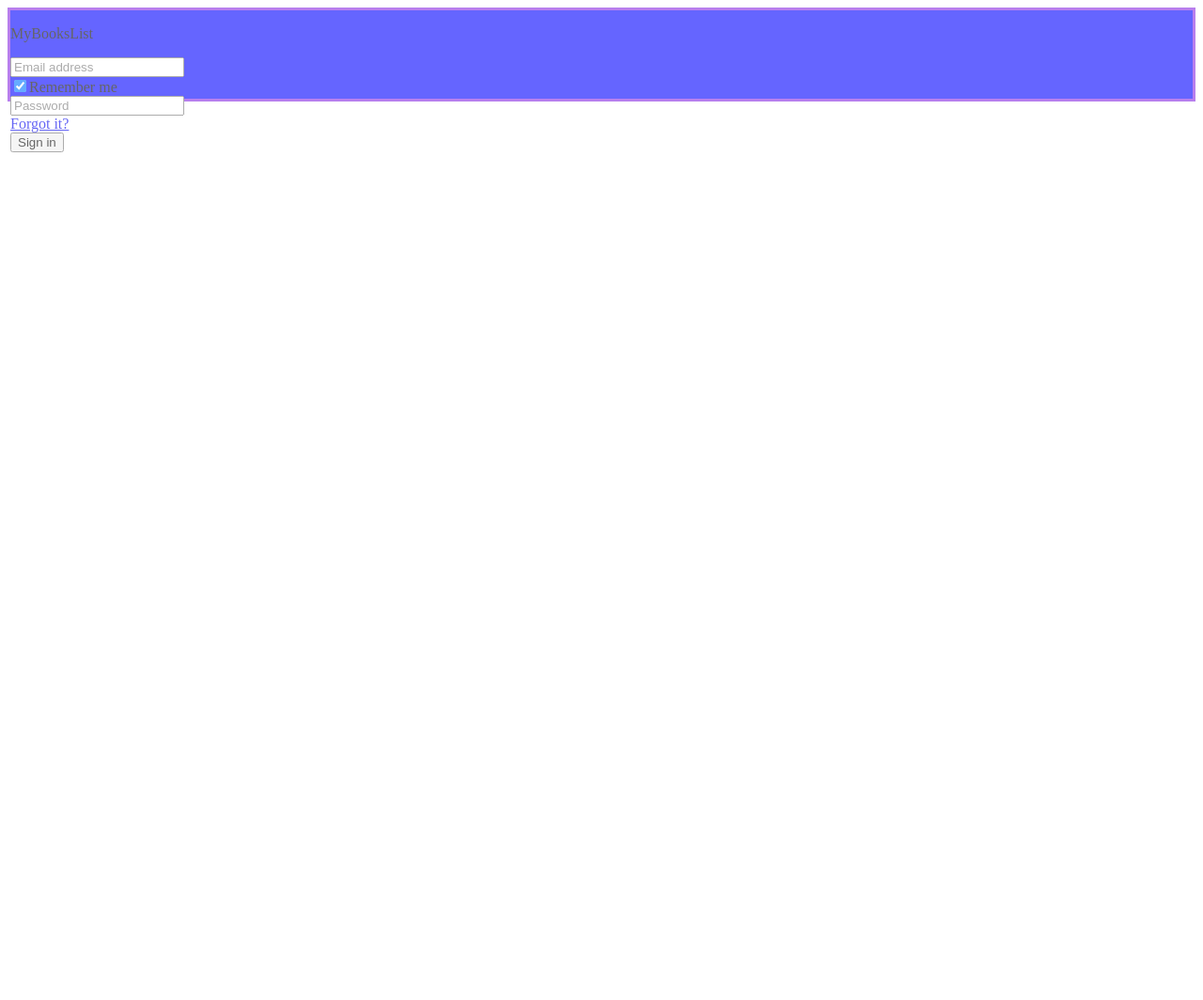
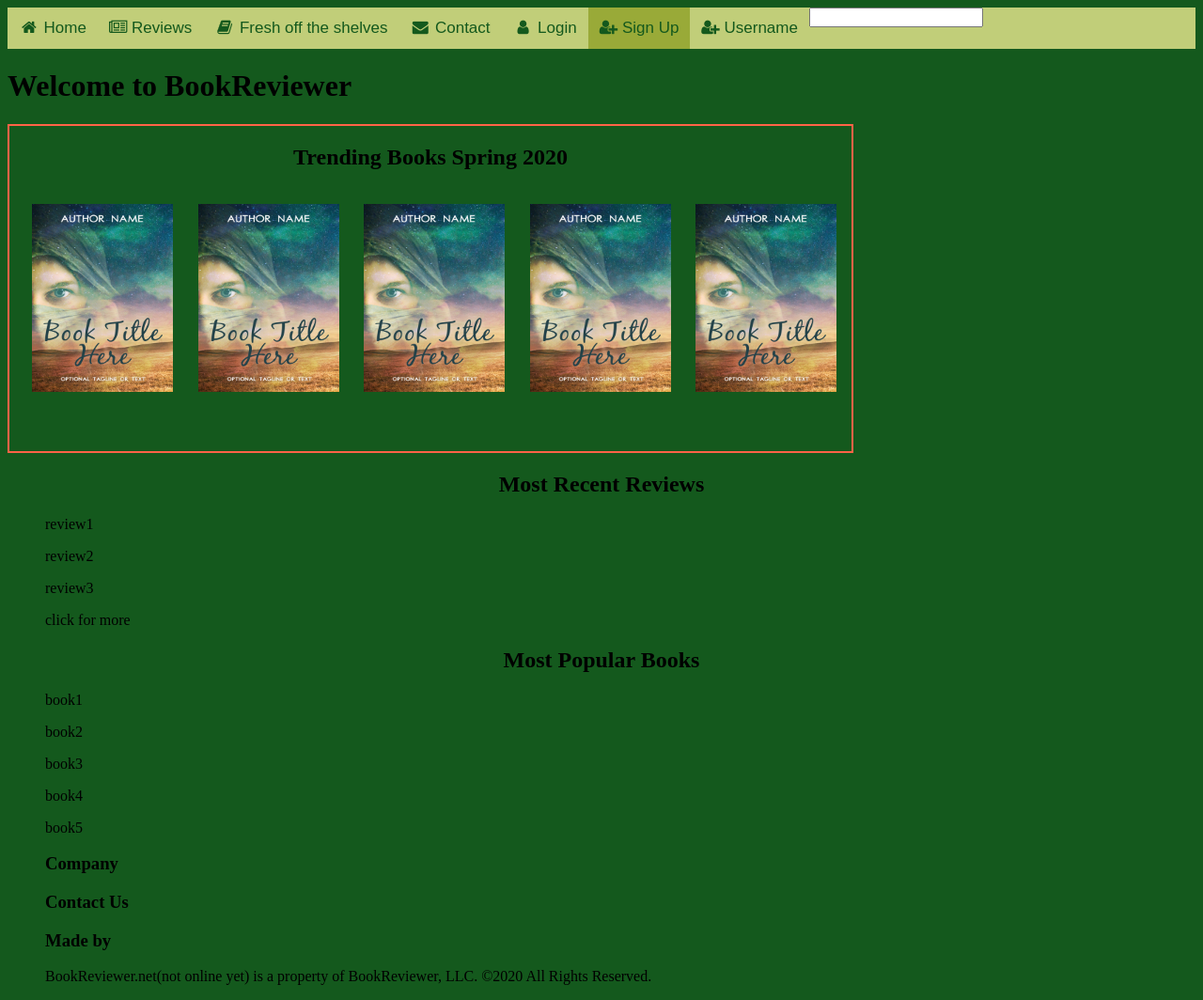
Before and after one commit to AzdHyperman/Proiect-Tehnologii-Web, a PHP site: page /home.html in a window 1280 px wide. Shown: the whole page at 94% size. Before the commit the page ends 162 px from the top, so only its background shows below. Run offline with PHP 8.4, Linux system fonts and the light colour scheme.

Commit message:
Added The NavBar and working on Body

```diff
--- a/home.css
+++ b/home.css
@@ -1,17 +1,34 @@
-.topper
-{   border-style: solid;
+
+/*css for divs*/
+body
+{
+    background-color:#14591D;
+}
+div.topBooks
+{border-style:solid;
     box-sizing: border-box;
+    border-width: 2px;
 
-    border-color: blueviolet;
-    border-width: 3px;
-    height: 100px;
-    background-color: blue;
-    opacity:60%;
+    border-color: tomato;
+    width: 900px;
+    height: 350px;
 
 }
-.formBox{
-
-   position: relative;
-   fill-opacity: 100%;
+.List-trending
+{
+    display:flex;
+    justify-content:space-between;
+    flex-direction: row;
+    margin-left: -1em;
+    margin-right: 1em;
+}
+/*titluri*/
+h2{
+    text-align: center;
+}
+img
+{
+    width: 150px;
+    height: 200px;
 
 }
--- a/home.html
+++ b/home.html
@@ -3,36 +3,69 @@
 <head>
 <title></title>
 <link rel="stylesheet" type="text/css" href="home.css">
+<link rel="stylesheet" type="text/css" href="./style/navbar.css">
+<link rel="stylesheet" type="text/css" href="./style/navbar700.css">
+<!-- libraria pentru icon-urile de la meniu: font-awesome.min.css -->
+<link rel="stylesheet" href="https://cdnjs.cloudflare.com/ajax/libs/font-awesome/4.7.0/css/font-awesome.min.css">
 
     </head>
 
 <body>
     <!-- Login/Register/Button to homepage -->
-    <div class="topper">
-      <p>MyBooksList</p>
-    <form name="sign_in" id="sign_in"  accept-charset="UTF-8" method="post"><input name="utf8" type="hidden" value="✓"><input type="hidden" name="authenticity_token" value="7RZDYGDnLd3PV6vQVz1dNZ2+g3bUlMm0+U9THFw6hqNJbeiNc8TofFKgbCcyveUkYcWHw2fgYgHupGfDYQq6mQ==">
+    <div class="navbar">
+      <a class="#" href="#"><i class="fa fa-fw fa-home"></i> Home</a>
+      <a class="#" href="#"><i class="fa fa-newspaper-o"></i> Reviews</a>
+      <a class="#" href="#"><i class="fa fa-fw fa-book"></i> Fresh off the shelves</a>
+      <a class="#" href="#"><i class="fa fa-fw fa-envelope"></i> Contact</a>
+      <a class="#" href="#"><i class="fa fa-fw fa-user"></i> Login</a>
+      <a class="active" href="signUp.html"><i class="fa fa-user-plus" ></i> Sign Up</a>
+      <!-- A round icon with user profile and a little menu of login and logout -->
+      <input type="text" class="searchButton">
+      <a class="UserProfile" position="right" href="#"><i class="fa fa-user-plus" ></i> Username</a>
 
-        <div class="formBox">
-          <input id="userSignInFormEmail" type="email" name="user[email]" aria-label="Email address" placeholder="Email address">
-          <br>
-          <input type="checkbox" id="remember_me" name="remember_me" checked=""><label for="remember_me" class="greyText">Remember me</label>
-        </div>
+  </div>
+  <!-- Adding images of books trending most popular -->
+  <h1>Welcome to BookReviewer</h1>
+  <div class ="topBooks">
+    <h2>Trending Books Spring 2020</h2>
+    <ul class="List-trending">
+      <p ><img src="./bookImages/book1.jpg" alt="book1"></p>
+      <p><img src="./bookImages/book1.jpg" alt="book1"></p>
+      <p><img src="./bookImages/book1.jpg" alt="book1"></p>
+      <p><img src="./bookImages/book1.jpg" alt="book1"></p>
+      <p><img src="./bookImages/book1.jpg" alt="book1"></p>
+    </ul>
+  </div>
 
-        <div class="formBox">
-          <div style="position:relative">
-            <input value="" aria-label="Password" placeholder="Password" type="password" name="user[password]" id="user_password">
-            <br>
-            <a class="greyText" id="userForgotPassword" rel="nofollow" href="/user/forgot_password">Forgot it?</a>
-          </div>
-        </div>
+  <div class ="top-books">
+    <h2>Most Recent Reviews</h2>
+    <ul class="List-review">
+      <p>review1</p>
+      <p>review2</p>
+      <p>review3</p>
+      <p>click for more</p>
 
-        <div class="formBox">
-          <input type="submit" value="Sign in" class="gr-button gr-button--dark">
-          <input type="hidden" name="n" value="186337">
-        </div>
+    </ul>
+  </div>
+  <div class="most-popular">
+    <h2>Most Popular Books</h2>
+    <ul class="List-popular">
+    <p>book1</p>
+      <p>book2</p>
+      <p>book3</p>
+      <p>book4</p>
+      <p>book5</p>
+    </ul>
+  </div>
 
-    </form>
-    </div>
+  <div class ="bottom">
+    <ul class="between">
+    <h3>Company</h3>
+    <h3>Contact Us</h3>
+    <h3>Made by</h3>
+    <p>BookReviewer.net(not online yet) is a property of BookReviewer, LLC. ©2020 All Rights Reserved.</p>
+  </ul>
+  </div>
 
 
 
```
Also changed, not shown: bookImages/book1.jpg (added), bookImages/book2.jpg (added), bookImages/book3.jpg (added), bookImages/book4.jpg (added), bookImages/book5.jpg (added).
